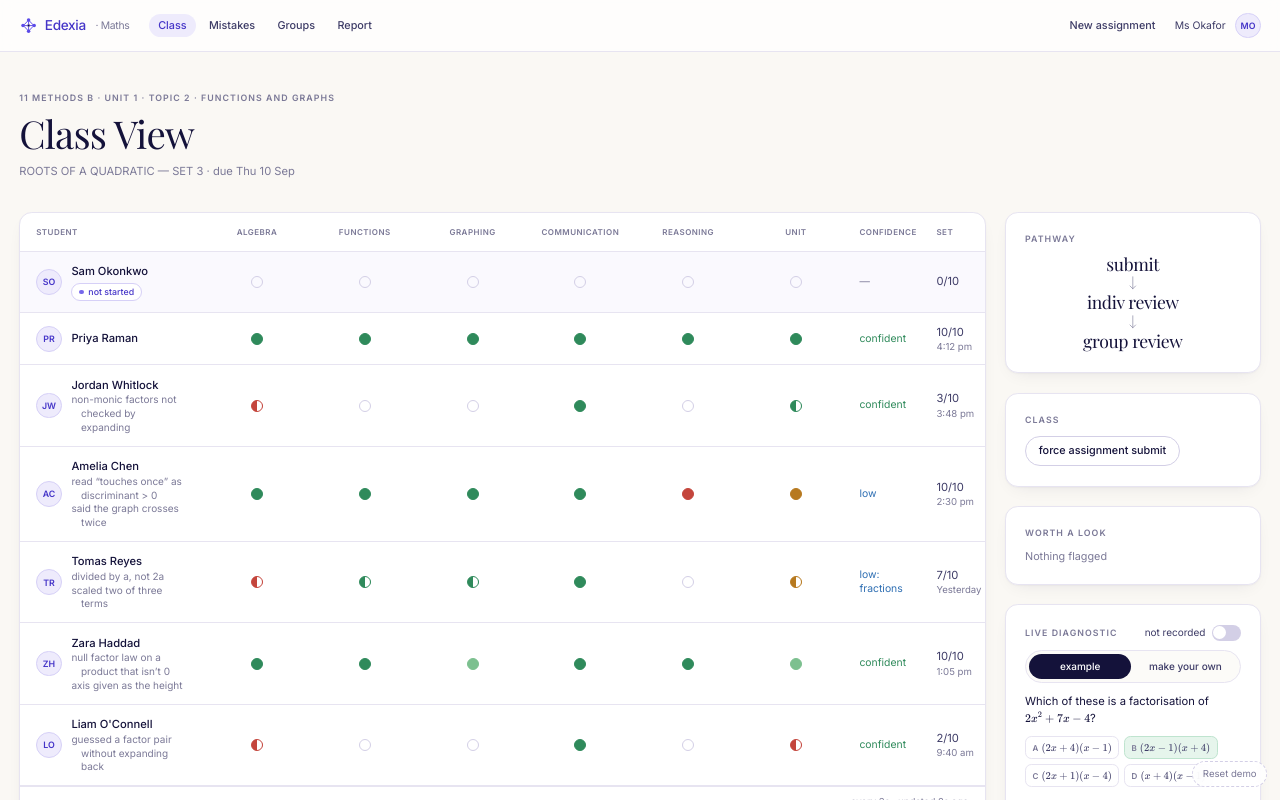
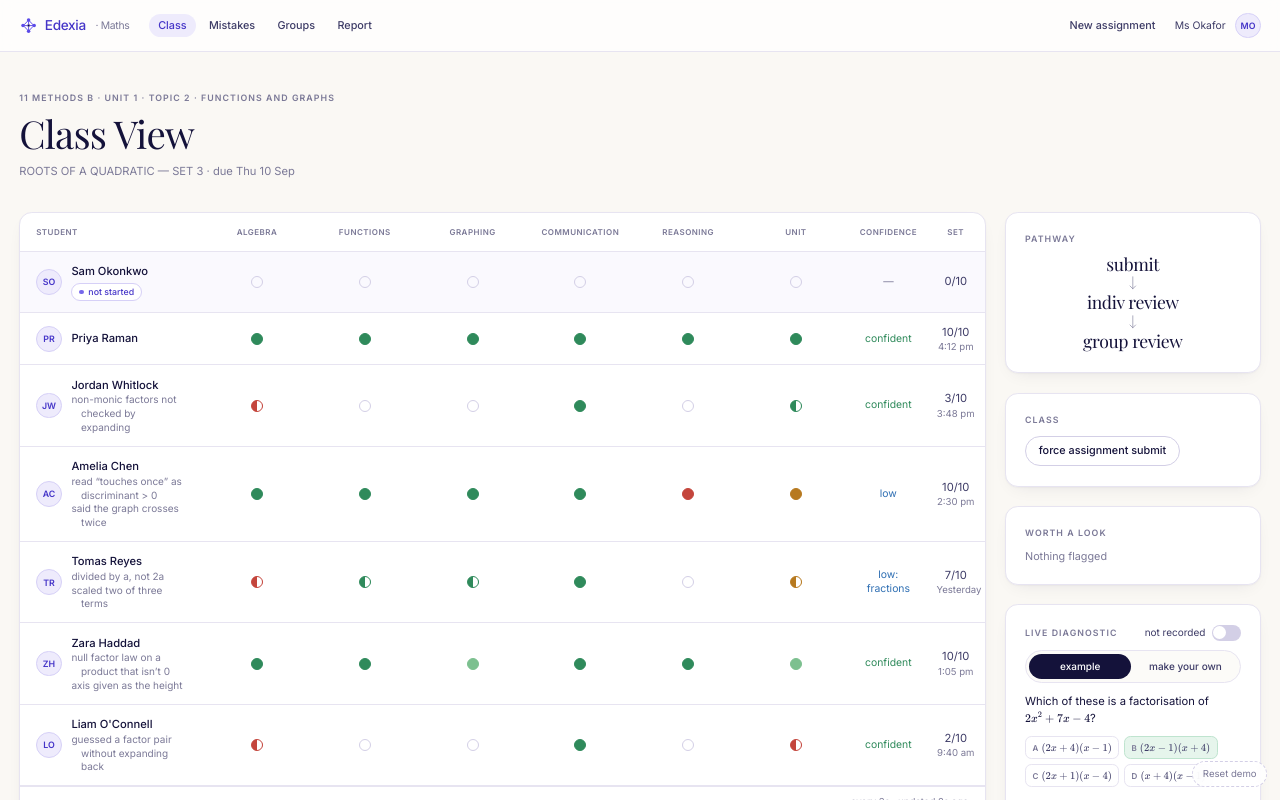
Before and after one commit to cderda7/maths_platform, a Next.js app in the folder curr_version/: page /teacher in a window 1280 px wide. Shown: the top 800 px of the page. Built offline with nearby package versions, Linux system fonts and the light colour scheme.

Commit message:
grid: confidence and set centred

```diff
--- a/curr_version/app/teacher/TeacherLive.tsx
+++ b/curr_version/app/teacher/TeacherLive.tsx
@@ -18,7 +18,6 @@ import { pathwayOf } from "@/lib/classroom";
 import { useAssignment, useClassroom } from "@/lib/classroom-store";
 import { classmateEvidence, hierarchyFor, leavesBehind, problemsStarted, restrictTo, sessionEvidence, type Evidence } from "@/lib/hierarchy";
 import { pathwayChip } from "@/lib/pathway";
-import type { StudentSession } from "@/lib/session";
 import { useBatchedSession, useNow } from "@/lib/store";
 
 function confidenceWord(c: Confidence | null): { text: string; tone: string } {
@@ -190,8 +189,8 @@ export default function TeacherLive() {
                     {categoryName(c).short}
                   </th>
                 ))}
-                <th className="px-3 py-4 font-semibold">Confidence</th>
-                <th className="px-3 py-4 font-semibold">Set</th>
+                <th className="px-3 py-4 text-center font-semibold">Confidence</th>
+                <th className="px-3 py-4 text-center font-semibold">Set</th>
               </tr>
             </thead>
             <tbody>
@@ -280,8 +279,8 @@ export default function TeacherLive() {
                           </td>
                         );
                       })}
-                      <td className={`px-3 py-3.5 text-[13px] leading-snug ${r.confidence.tone}`}>{r.confidence.text}</td>
-                      <td className="px-3 py-3.5 leading-snug text-ink-soft">
+                      <td className={`px-3 py-3.5 text-center text-[13px] leading-snug ${r.confidence.tone}`}>{r.confidence.text}</td>
+                      <td className="px-3 py-3.5 text-center leading-snug text-ink-soft">
                         {r.set}
                         <div className="text-[12px] text-ink-muted">{r.setSub}</div>
                       </td>
```
